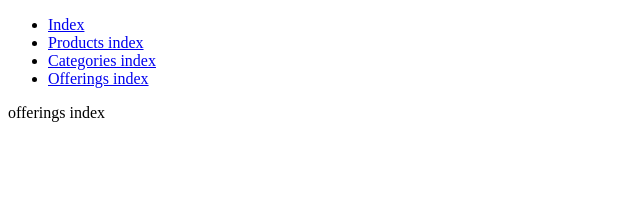
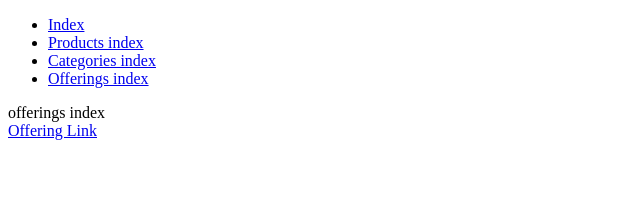
Before and after one commit to kevans01-tc/nuxt-deploy-test, a Nuxt app: page /offerings in a window 1280 px wide. Shown: the top 212 px of the page, without its empty margins (0-640 px from the left). Built offline with nearby package versions, Linux system fonts and the light colour scheme.

Commit message:
updating links

```diff
--- a/pages/offerings/index.vue
+++ b/pages/offerings/index.vue
@@ -1,3 +1,4 @@
 <template>
   <div>offerings index</div>
+  <NuxtLink to="/offerings/current-offering">Offering Link</NuxtLink>
 </template>
--- a/pages/products/index.vue
+++ b/pages/products/index.vue
@@ -1,3 +1,4 @@
 <template>
   <div>products index</div>
+  <NuxtLink to="/products/current-product">Product Link</NuxtLink>
 </template>
```
